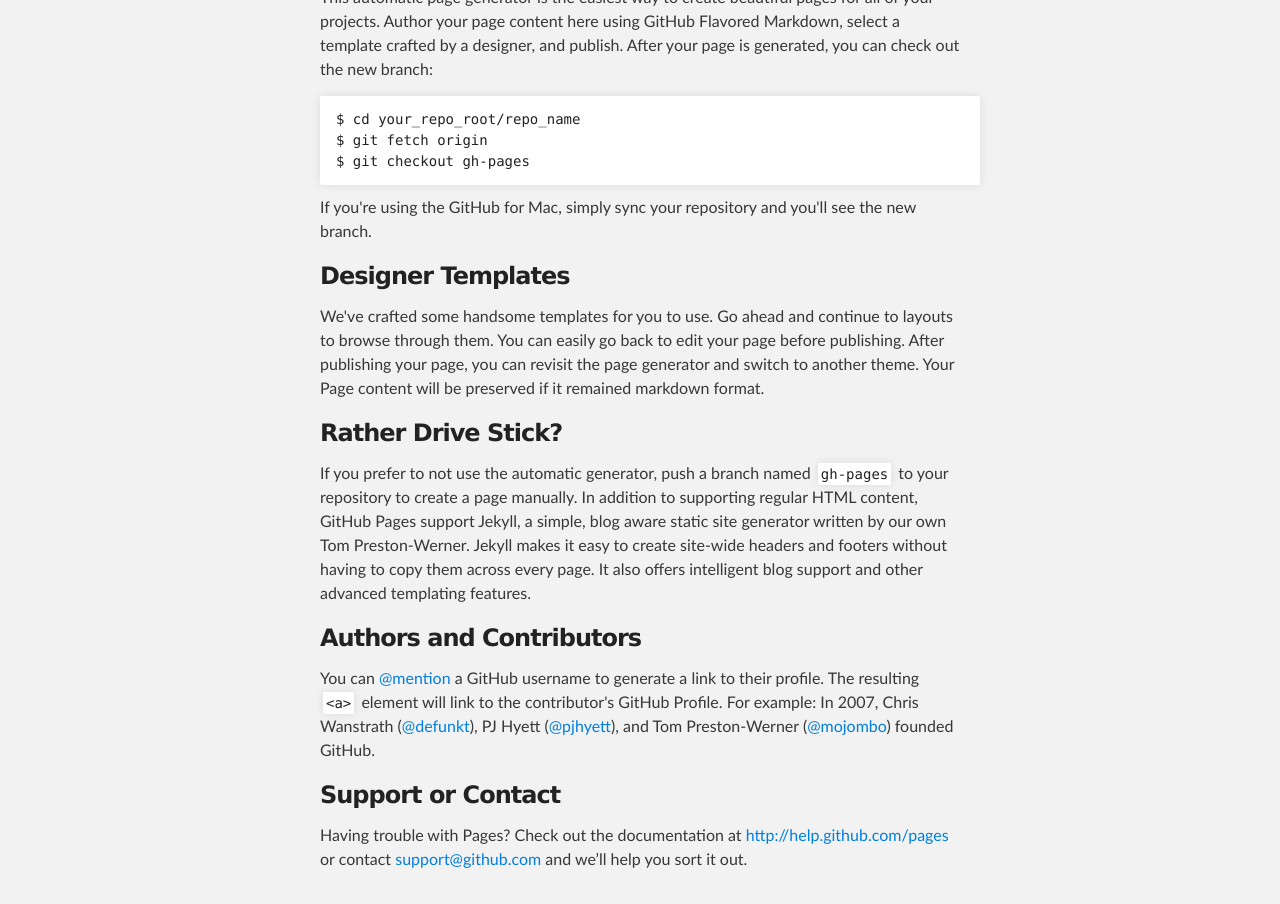
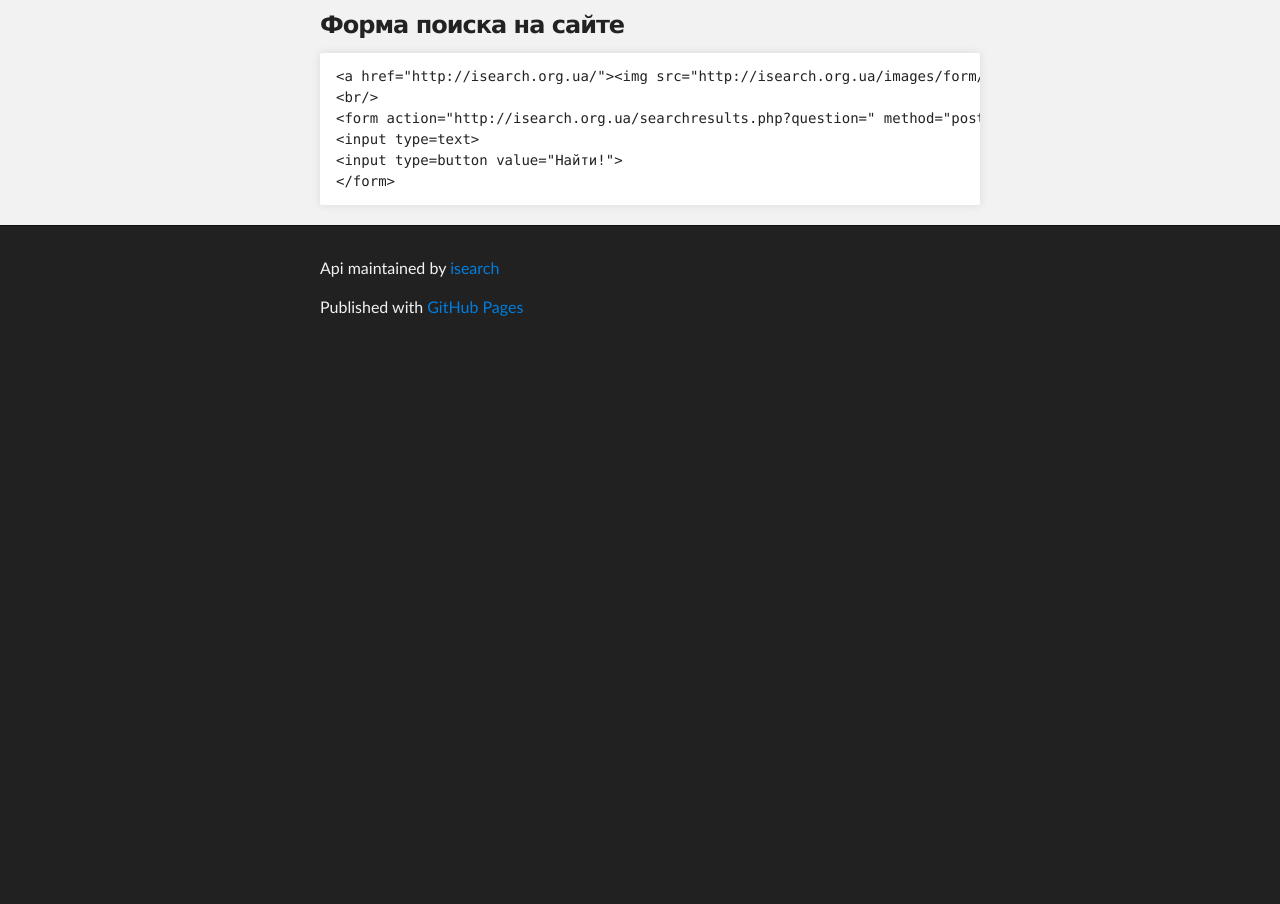
Before and after one commit to isearch/api, a plain HTML site: page index.html in a window 1280 px wide. Shown: the part 285-1189 px from the top of the page. After the commit the page ends 800 px from the top, so only its background shows below. Drawn offline with Linux system fonts and the light colour scheme.

```diff
--- a/index.html
+++ b/index.html
@@ -31,32 +31,17 @@
     <!-- MAIN CONTENT -->
     <div id="main_content_wrap" class="outer">
       <section id="main_content" class="inner">
-        <h3>Welcome to GitHub Pages.</h3>
+        <h2>API для вашего сайта</h2>
 
-<p>This automatic page generator is the easiest way to create beautiful pages for all of your projects. Author your page content here using GitHub Flavored Markdown, select a template crafted by a designer, and publish. After your page is generated, you can check out the new branch:</p>
+<h3>Форма поиска на сайте</h3>
 
-<pre><code>$ cd your_repo_root/repo_name
-$ git fetch origin
-$ git checkout gh-pages
+<pre><code>&lt;a href="http://isearch.org.ua/"&gt;&lt;img src="http://isearch.org.ua/images/form/logo.jpg"&gt;&lt;/a&gt;
+&lt;br/&gt;
+&lt;form action="http://isearch.org.ua/searchresults.php?question=" method="post"&gt;
+&lt;input type=text&gt;
+&lt;input type=button value="Найти!"&gt;
+&lt;/form&gt;
 </code></pre>
-
-<p>If you're using the GitHub for Mac, simply sync your repository and you'll see the new branch.</p>
-
-<h3>Designer Templates</h3>
-
-<p>We've crafted some handsome templates for you to use. Go ahead and continue to layouts to browse through them. You can easily go back to edit your page before publishing. After publishing your page, you can revisit the page generator and switch to another theme. Your Page content will be preserved if it remained markdown format.</p>
-
-<h3>Rather Drive Stick?</h3>
-
-<p>If you prefer to not use the automatic generator, push a branch named <code>gh-pages</code> to your repository to create a page manually. In addition to supporting regular HTML content, GitHub Pages support Jekyll, a simple, blog aware static site generator written by our own Tom Preston-Werner. Jekyll makes it easy to create site-wide headers and footers without having to copy them across every page. It also offers intelligent blog support and other advanced templating features.</p>
-
-<h3>Authors and Contributors</h3>
-
-<p>You can <a href="https://github.com/blog/821" class="user-mention">@mention</a> a GitHub username to generate a link to their profile. The resulting <code>&lt;a&gt;</code> element will link to the contributor's GitHub Profile. For example: In 2007, Chris Wanstrath (<a href="https://github.com/defunkt" class="user-mention">@defunkt</a>), PJ Hyett (<a href="https://github.com/pjhyett" class="user-mention">@pjhyett</a>), and Tom Preston-Werner (<a href="https://github.com/mojombo" class="user-mention">@mojombo</a>) founded GitHub.</p>
-
-<h3>Support or Contact</h3>
-
-<p>Having trouble with Pages? Check out the documentation at <a href="http://help.github.com/pages">http://help.github.com/pages</a> or contact <a href="mailto:support@github.com">support@github.com</a> and we’ll help you sort it out.</p>
       </section>
     </div>
 
```
Also changed, not shown: params.json (+1 -1 lines).
